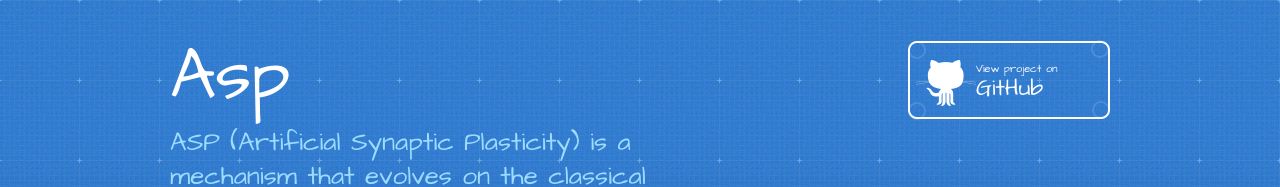
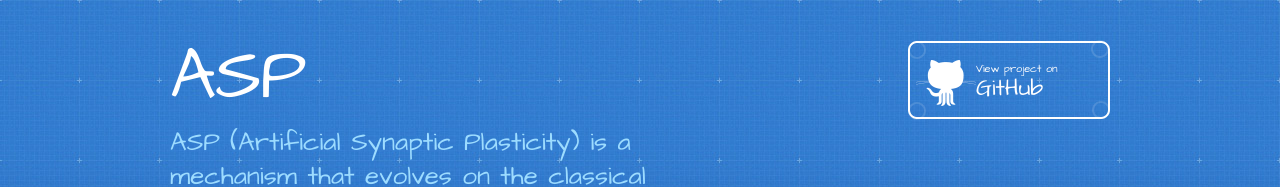
Before and after one commit to carolrizzi/ASP, a plain HTML site: page index.html in a window 1280 px wide. Shown: the top 187 px of the page. Drawn offline with Linux system fonts and the light colour scheme.

Commit message:
Update index.html

```diff
--- a/index.html
+++ b/index.html
@@ -19,7 +19,7 @@
   <body>
     <header>
       <div class="inner">
-        <h1>Asp</h1>
+        <h1>ASP</h1>
         <h2>ASP (Artificial Synaptic Plasticity) is a mechanism that evolves on the classical artificial neural network to provide artificial agents with associative learning capabilities, which are induced by means of classical conditioning.</h2>
         <a href="https://github.com/carolrizzi/ASP" class="button"><small>View project on</small>GitHub</a>
       </div>
```
